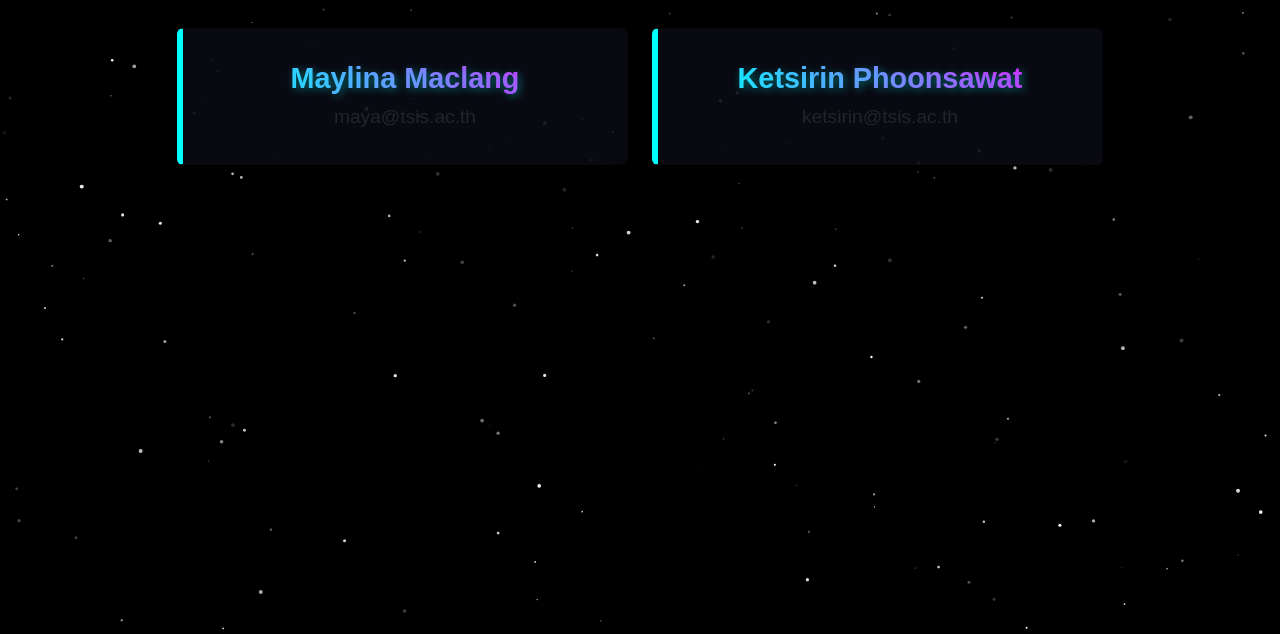
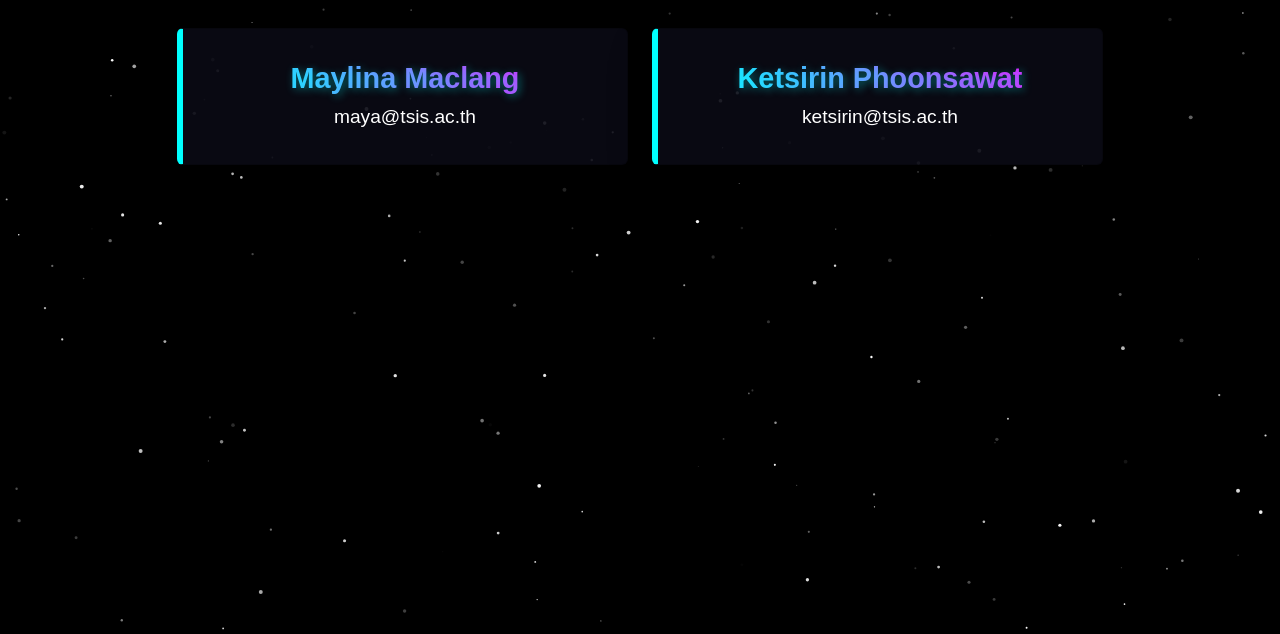
Before and after one commit to FloppaL0ver/scholarship, a plain HTML site: page counsellors.html in a window 1280 px wide. Shown: the part 166-800 px from the top of the page. Drawn offline with nearby package versions, Linux system fonts and the light colour scheme.

Commit message:
Add files via upload

```diff
--- a/counsellors.html
+++ b/counsellors.html
@@ -89,6 +89,17 @@
       background: rgba(10, 10, 20, 0.9);
       border-left: 6px solid #00ffff;
       box-shadow: 0 4px 20px rgba(0,255,255,0.2);
+    }
+
+    /* Make all text inside cards white */
+    .card {
+      color: #fff !important;
+    }
+
+    /* Make strong and card-text explicitly white too */
+    .card strong,
+    .card .card-text {
+      color: #fff !important;
     }
 
     /* Starry background */
```
